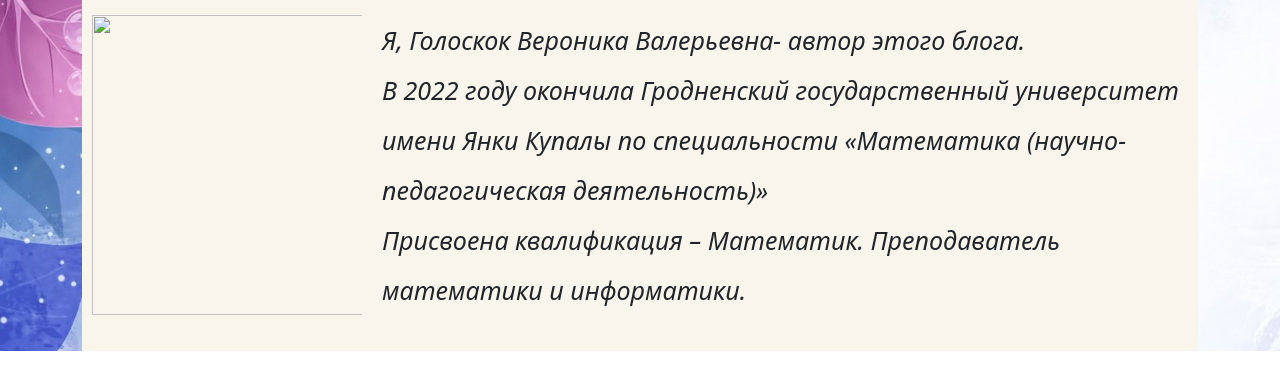
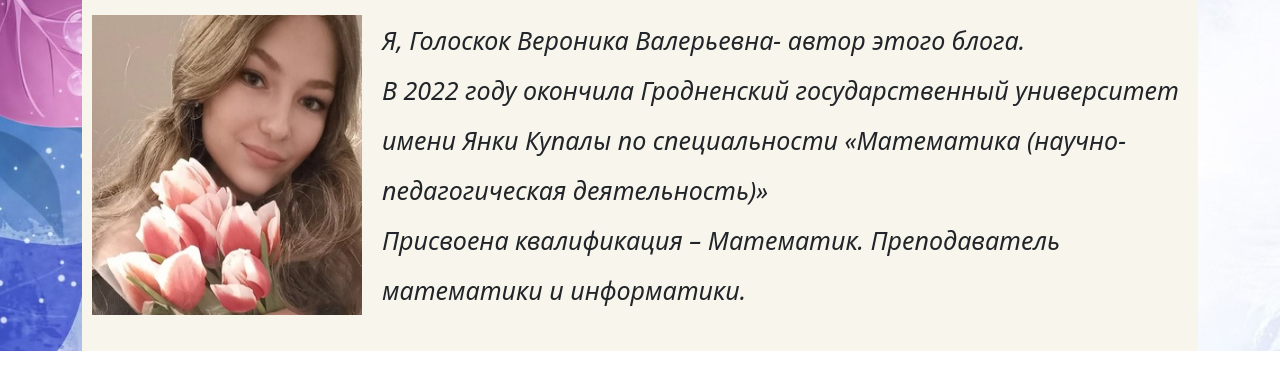
Before and after one commit to 1Deathstroke1/mathematicsBlog, a plain HTML site: page AboutMi.html in a window 1280 px wide. Shown: the part 331-720 px from the top of the page. Drawn offline with nearby package versions, Linux system fonts and the light colour scheme; the site is published under a folder, as on GitHub Pages, so addresses that start at the root find nothing.

Commit message:
Add files via upload

```diff
--- a/AboutMi.html
+++ b/AboutMi.html
@@ -72,7 +72,7 @@
             <div class="aboutContent">
                 <h1 class="aboutTitle">Обо мне</h1>
                 <div class="AboutMi">
-                    <img class="Veron" src="/img/veron.jpg" alt="">
+                    <img class="Veron" src="./img/veron.jpg" alt="">
                     <p class="aboutText">
                         Я, Голоскок Вероника Валерьевна- автор этого блога.<br>
                         В 2022 году окончила Гродненский государственный университет имени Янки Купалы по специальности
```
